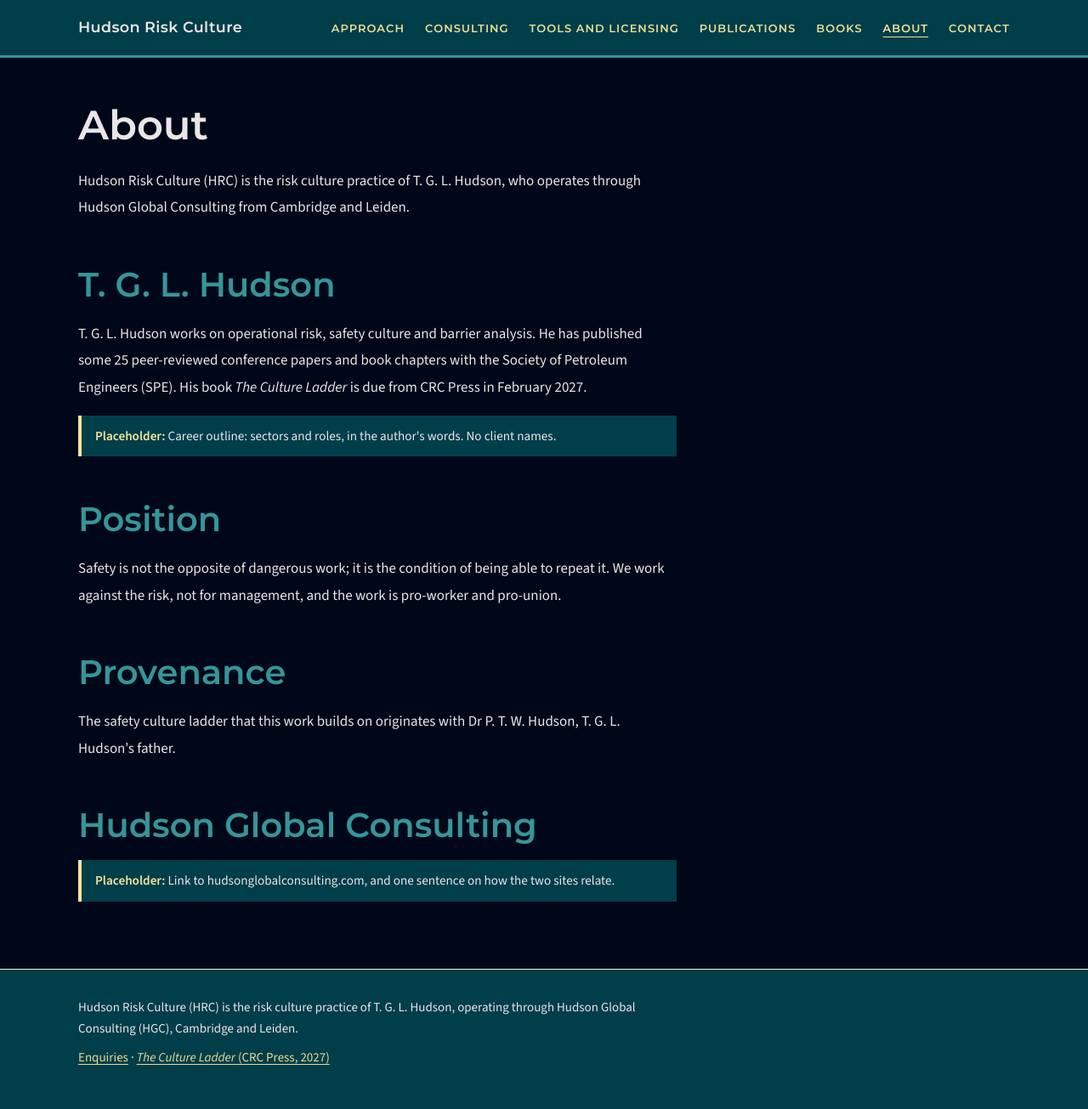
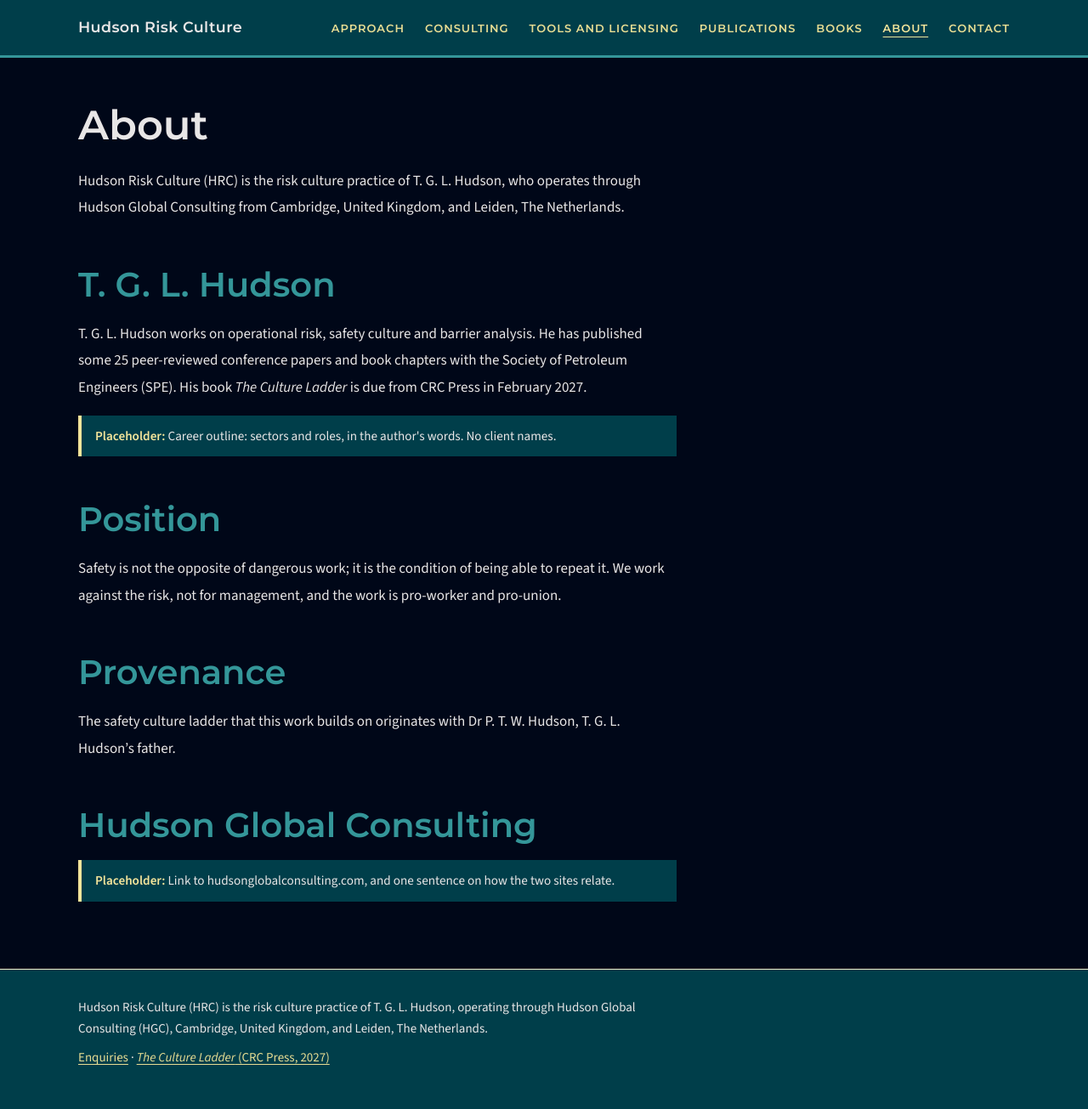
Before and after one commit to TGLHudson/Risk-culture, a Jekyll site: the page built from about.md, in a window 1280 px wide. Shown: the whole page at 85% size. Built offline with Jekyll 4.4.1, drawn with Linux system fonts in a browser that asks for light colours.

Commit message:
Name the countries: Cambridge, United Kingdom, and Leiden, The Netherlands
Co-Authored-By: Claude Opus 5.5 <noreply@anthropic.com>
Claude-Session: https://claude.ai/code/session_019KvwFhKcwqphsHgBfjKmup

```diff
--- a/_config.yml
+++ b/_config.yml
@@ -2,7 +2,7 @@
 title: Hudson Risk Culture
 description: >-
   Risk culture fitted to the risks an organisation runs. Consulting and
-  methods from T. G. L. Hudson, Hudson Global Consulting, Cambridge and Leiden.
+  methods from T. G. L. Hudson, Hudson Global Consulting, Cambridge, United Kingdom, and Leiden, The Netherlands.
 lang: en-GB
 url: "https://hudsonriskculture.com"
 baseurl: ""
--- a/_includes/footer.html
+++ b/_includes/footer.html
@@ -1,6 +1,6 @@
 <footer class="site-footer">
   <div class="wrap">
-    <p>Hudson Risk Culture (HRC) is the risk culture practice of T. G. L. Hudson, operating through Hudson Global Consulting (HGC), Cambridge and Leiden.</p>
+    <p>Hudson Risk Culture (HRC) is the risk culture practice of T. G. L. Hudson, operating through Hudson Global Consulting (HGC), Cambridge, United Kingdom, and Leiden, The Netherlands.</p>
     <p><a href="{{ '/contact/' | relative_url }}">Enquiries</a> · <a href="https://thecultureladder.com"><cite>The Culture Ladder</cite> (CRC Press, 2027)</a></p>
   </div>
 </footer>
--- a/about.md
+++ b/about.md
@@ -2,10 +2,10 @@
 layout: default
 permalink: /about/
 title: About
-description: T. G. L. Hudson, Hudson Global Consulting, Cambridge and Leiden.
+description: T. G. L. Hudson, Hudson Global Consulting, Cambridge, United Kingdom, and Leiden, The Netherlands.
 ---
 
-Hudson Risk Culture (HRC) is the risk culture practice of T. G. L. Hudson, who operates through Hudson Global Consulting from Cambridge and Leiden.
+Hudson Risk Culture (HRC) is the risk culture practice of T. G. L. Hudson, who operates through Hudson Global Consulting from Cambridge, United Kingdom, and Leiden, The Netherlands.
 
 ## T. G. L. Hudson
 
```
Also changed, not shown: CLAUDE.md (+1 -1 lines), contact.md (+1 -1 lines), index.md (+1 -1 lines).
